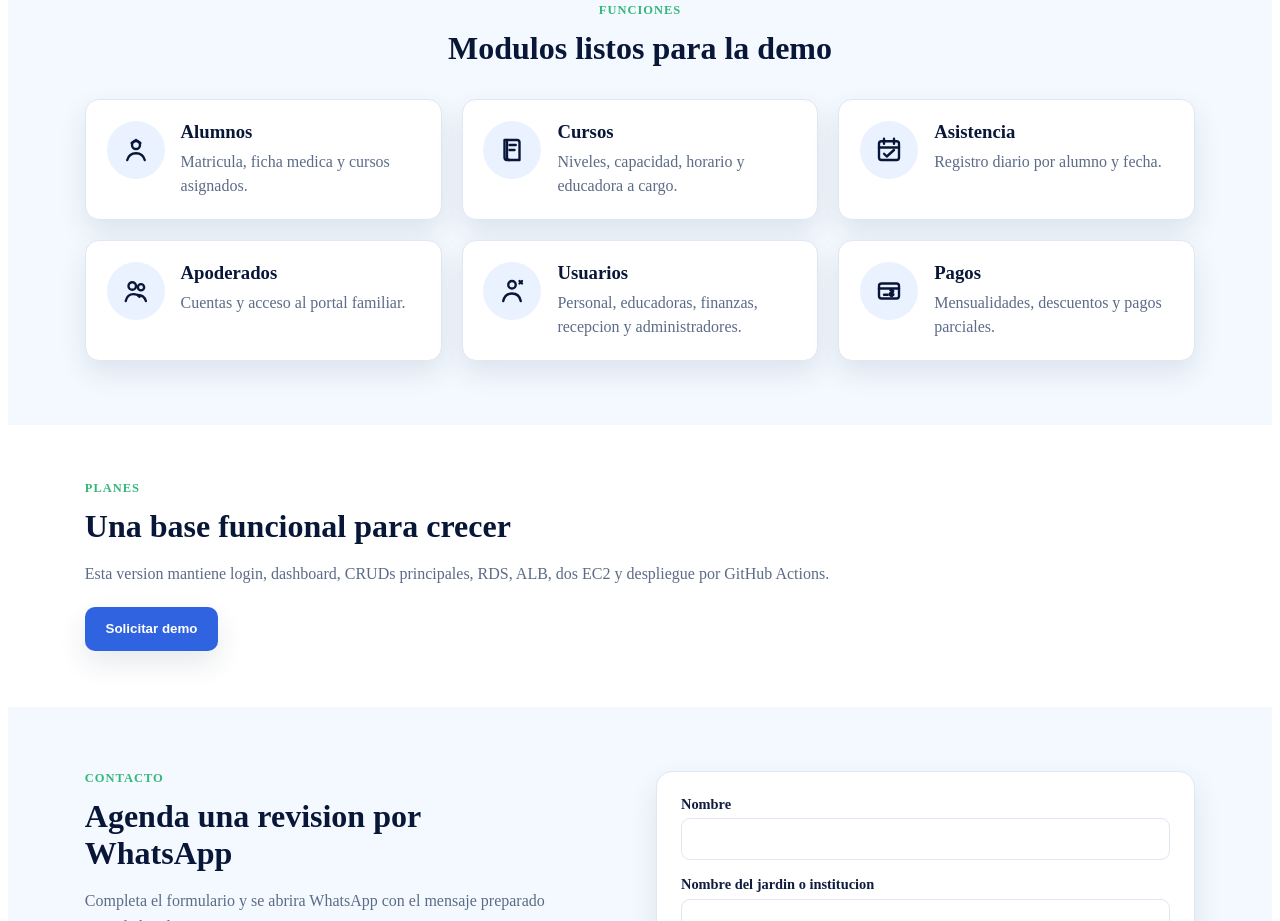
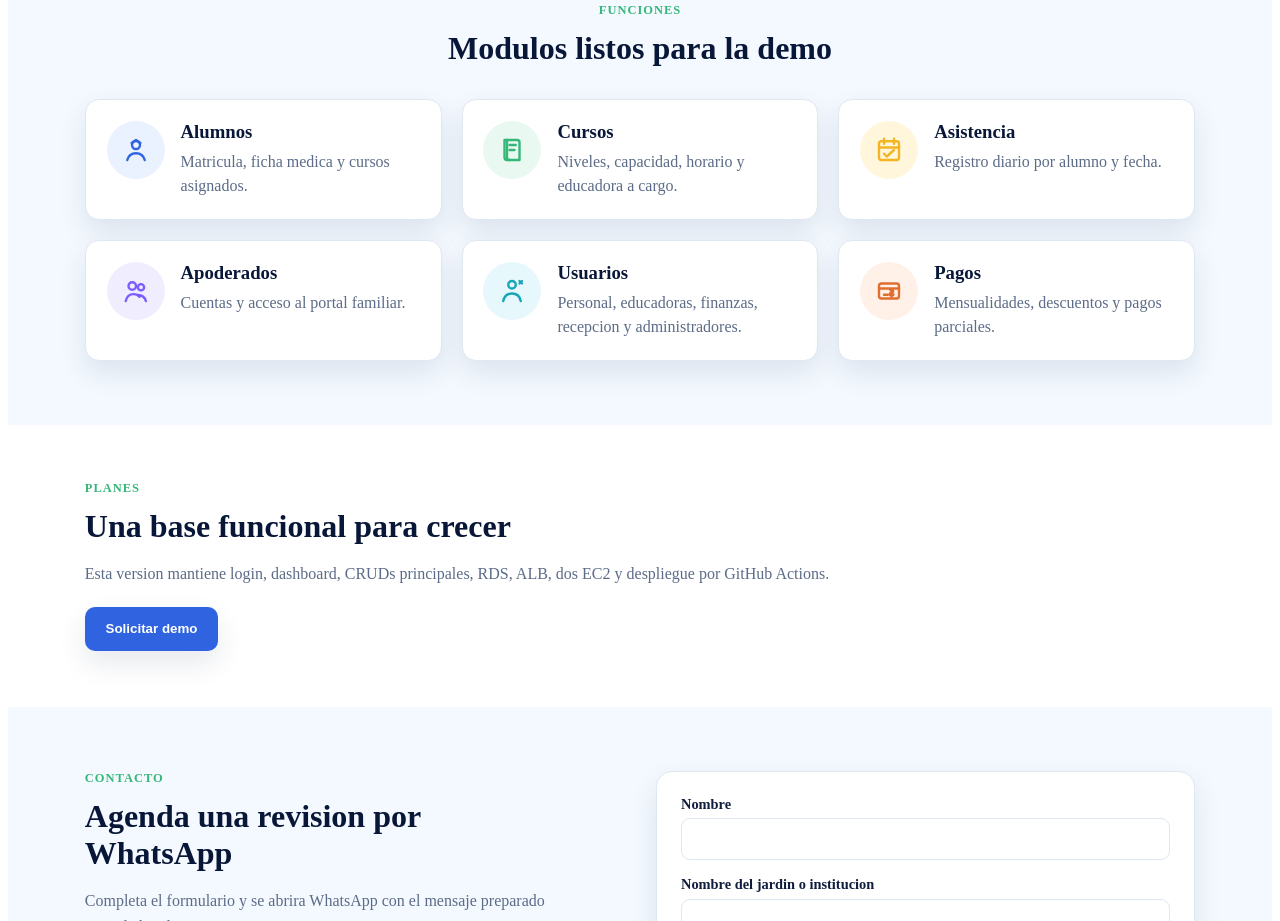
Before and after one commit to Natyvirtualgamer/app_jardin, a React (Vite) app in the folder frontend/: page / in a window 1280 px wide. Shown: the part 800-1721 px from the top of the page. Built offline with nearby package versions, Linux system fonts and the light colour scheme.

Commit message:
Suaviza colores de iconos del landing

```diff
--- a/frontend/src/pages/LandingPage.jsx
+++ b/frontend/src/pages/LandingPage.jsx
@@ -8,12 +8,12 @@ import './LandingPage.css'
 const WHATSAPP_PHONE = import.meta.env.VITE_WHATSAPP_PHONE || '56987778172'
 
 const MODULOS = [
-  { icon: 'student', titulo: 'Alumnos', texto: 'Matricula, ficha medica y cursos asignados.' },
-  { icon: 'courses', titulo: 'Cursos', texto: 'Niveles, capacidad, horario y educadora a cargo.' },
-  { icon: 'attendance', titulo: 'Asistencia', texto: 'Registro diario por alumno y fecha.' },
-  { icon: 'family', titulo: 'Apoderados', texto: 'Cuentas y acceso al portal familiar.' },
-  { icon: 'users', titulo: 'Usuarios', texto: 'Personal, educadoras, finanzas, recepcion y administradores.' },
-  { icon: 'payments', titulo: 'Pagos', texto: 'Mensualidades, descuentos y pagos parciales.' },
+  { icon: 'student', titulo: 'Alumnos', texto: 'Matricula, ficha medica y cursos asignados.', color: '#2f63df', bg: '#eaf2ff' },
+  { icon: 'courses', titulo: 'Cursos', texto: 'Niveles, capacidad, horario y educadora a cargo.', color: '#35b779', bg: '#e9f8f1' },
+  { icon: 'attendance', titulo: 'Asistencia', texto: 'Registro diario por alumno y fecha.', color: '#f4b523', bg: '#fff6dc' },
+  { icon: 'family', titulo: 'Apoderados', texto: 'Cuentas y acceso al portal familiar.', color: '#7c5cff', bg: '#f0edff' },
+  { icon: 'users', titulo: 'Usuarios', texto: 'Personal, educadoras, finanzas, recepcion y administradores.', color: '#16a6b7', bg: '#e6f8fb' },
+  { icon: 'payments', titulo: 'Pagos', texto: 'Mensualidades, descuentos y pagos parciales.', color: '#e06f2f', bg: '#fff0e8' },
 ]
 
 const CONTACTO_INICIAL = { nombre: '', jardin: '', correo: '', telefono: '', mensaje: '' }
@@ -83,7 +83,7 @@ Mensaje: ${contacto.mensaje || 'Quiero recibir mas informacion.'}`
         <div className="landing-modulos" style={styles.modulos}>
           {MODULOS.map((modulo) => (
             <article key={modulo.titulo} className="landing-modulo-card" style={styles.moduloCard}>
-              <span style={styles.moduloIcon}>
+              <span style={{ ...styles.moduloIcon, background: modulo.bg, color: modulo.color }}>
                 <ModuloIcon name={modulo.icon} />
               </span>
               <div>
```
